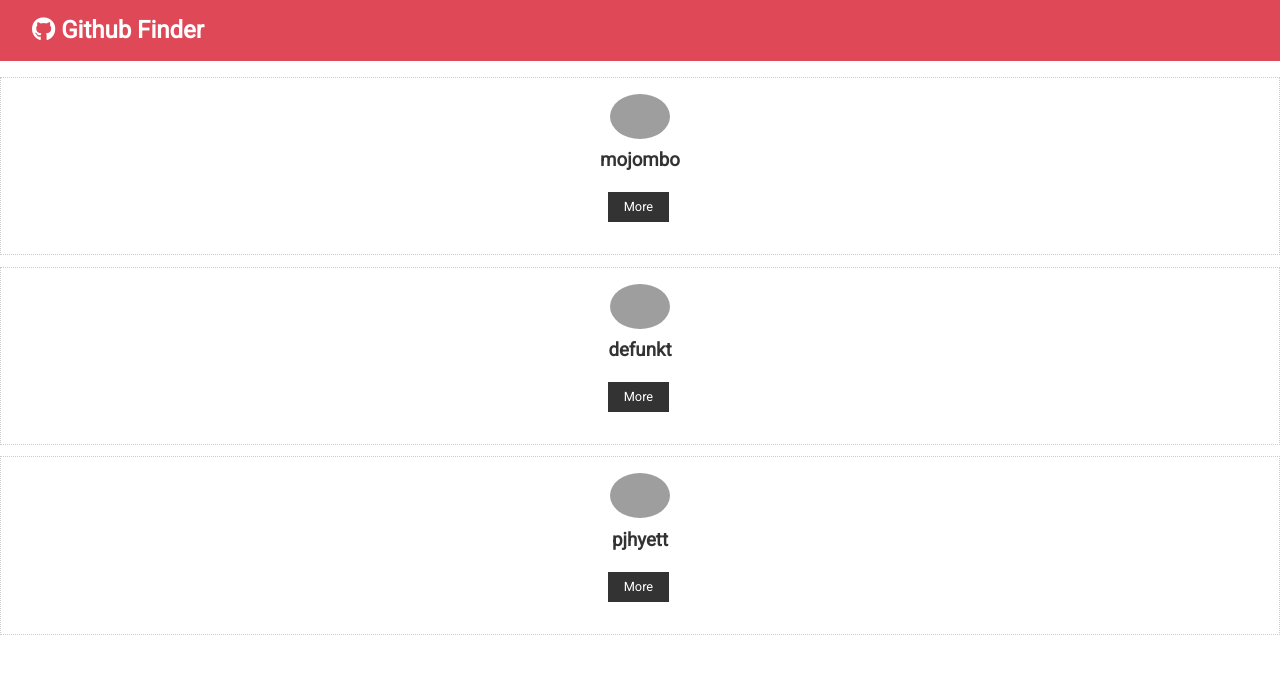
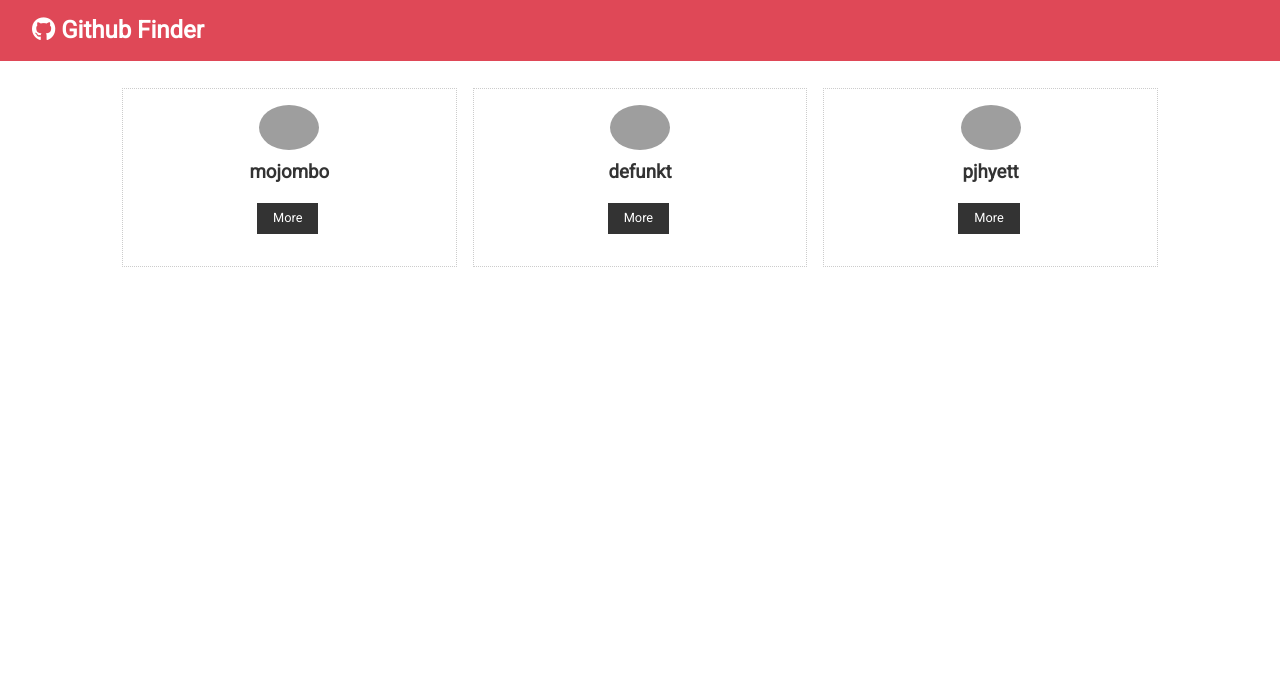
Before and after one commit to Pete-Sekesan/github-finder, a React (Create React App) app: page / in a window 1280 px wide. Shown: the top 674 px of the page. Built offline with nearby package versions, Linux system fonts and the light colour scheme; grey boxes are pictures that could not be loaded.

Commit message:
end of class components to function

```diff
--- a/src/App.js
+++ b/src/App.js
@@ -10,7 +10,9 @@ class App extends Component {
     return (
       <div className='App'>
          <Navbar/>
+         <div className='container'>
          <Users />
+      </div>
       </div>
 
     );
--- a/src/components/users/Users.js
+++ b/src/components/users/Users.js
@@ -31,7 +31,7 @@ import UserItem from './UserItem'
 
     render() {
         return (
-            <div>
+            <div style={userStyle}>
                 {this.state.users.map(user => (
                     <UserItem key={user.id} user={user}/>
                 ))}
@@ -40,5 +40,10 @@ import UserItem from './UserItem'
         )
     }
 }
+const userStyle = {
+    display: 'grid',
+    gridTemplateColumns: 'repeat(3, 1fr)',
+    gridGap: '1rem'
+}
 
 export default Users
```
Also changed, not shown: 1 other file (tests, documents, lock files or other folders).
